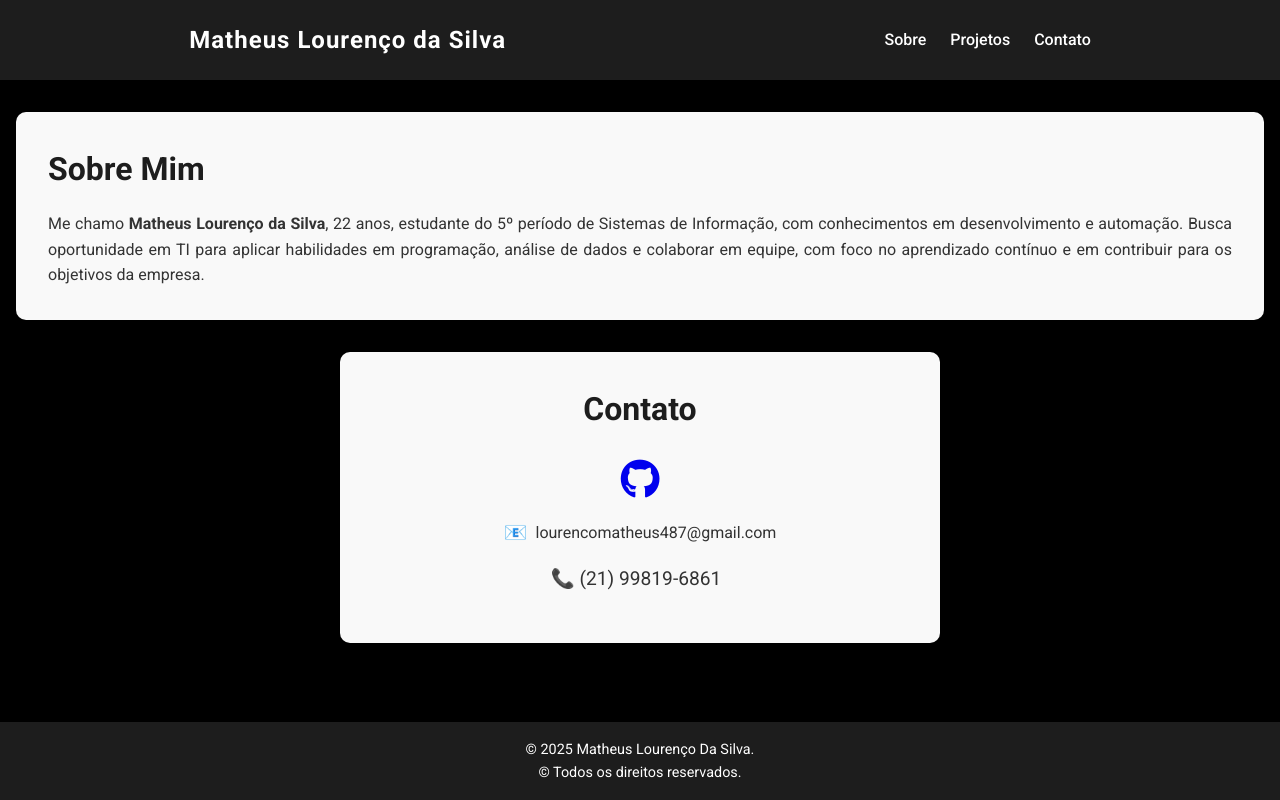
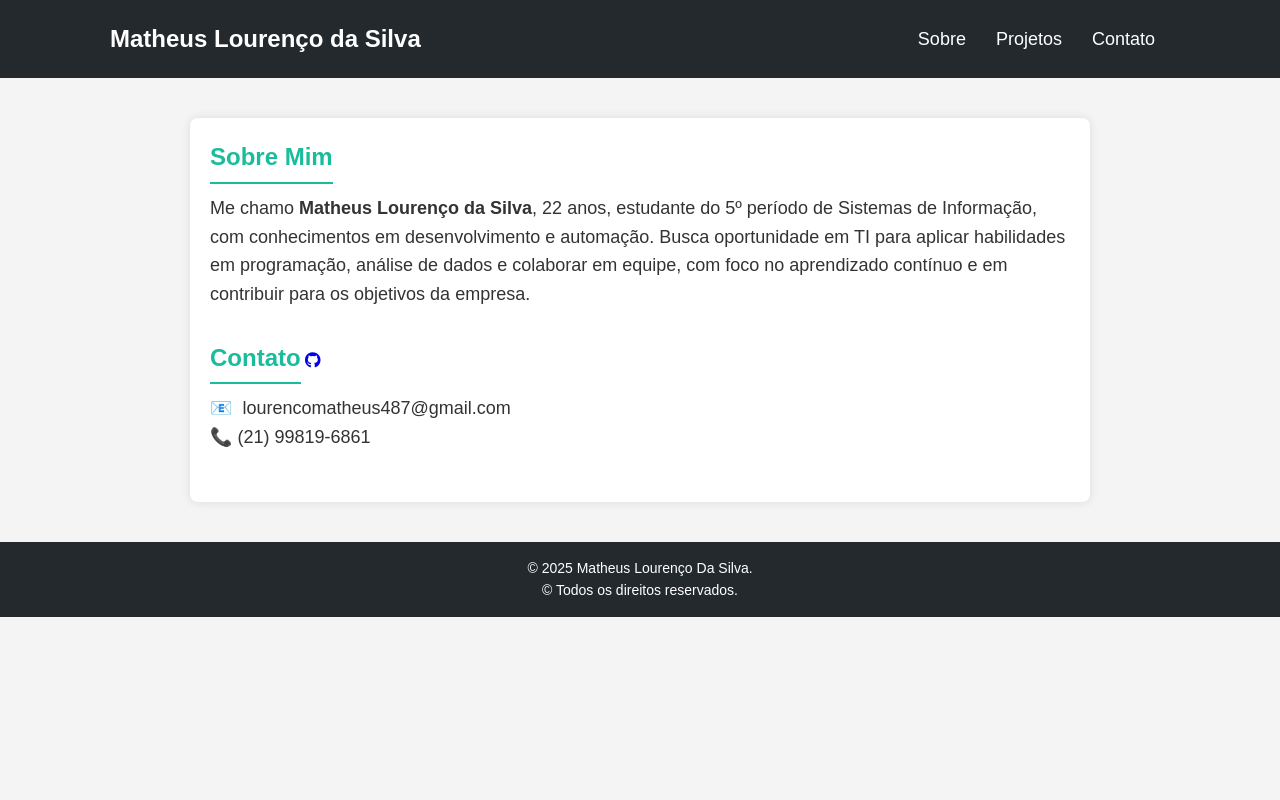
Before and after one commit to MathLouren/portfolio, a plain HTML site: page index.html in a window 1280 px wide. Drawn offline with Linux system fonts and the light colour scheme; a script that the page names is missing.

Commit message:
Update style.css
edit css

```diff
--- a/assets/style.css
+++ b/assets/style.css
@@ -1,250 +1,106 @@
-@import url('https://fonts.googleapis.com/css2?family=Roboto:ital,wght@0,100..900;1,100..900&display=swap');
-:root {
---primary-color: #1d1d1d;
---secondary-color: #f9f9f9;
---accent-color: #0066cc;
---light-gray: #e0e0e0;
---text-color: #333;
---transition-speed: 0.3s;
---font-main: 'Roboto', sans-serif;
-}
-
+/* Reset básico para remover margens e paddings padrão */
 * {
-margin: 0;
-padding: 0;
-box-sizing: border-box;
-font-family: var(--font-main);
-border-bottom: #000;
-}
-
-html, body {
-height: 100%;
+    margin: 0;
+    padding: 0;
+    box-sizing: border-box;
+    font-family: 'Arial', sans-serif;
 }
 
 body {
-display: flex;
-flex-direction: column;
-background-color: #fff;
-color: var(--text-color);
-line-height: 1.6;
-scroll-behavior: smooth;
+    background-color: #f4f4f4;
+    color: #333;
+    line-height: 1.6;
 }
 
 header {
-width: 100%;
-height: auto;
-min-height: 80px;
-background-color: var(--primary-color);
-color: #fff;
-box-shadow: 0 0.4px 0.8px #fff;
-display: flex;
-align-items: center !important;
-z-index: 1000;
+    background: #24292e;
+    color: #fff;
+    padding: 20px 0;
+    text-align: center;
 }
 
-.container_header{
-width: 1300px;
-margin: auto;
-display: flex;
-justify-content: space-around;
+.container_header {
+    display: flex;
+    justify-content: space-between;
+    align-items: center;
+    max-width: 1100px;
+    margin: 0 auto;
+    padding: 0 20px;
 }
 
-header h1 {
-font-size: 1.5rem;
-letter-spacing: 1px;
+h1 {
+    font-size: 24px;
 }
 
-nav{
+.navbar_container ul {
+    list-style: none;
     display: flex;
-    flex-direction: column;
-    justify-content: center;
-    align-items: center ;
 }
 
-nav ul {
-    display: flex;
-    list-style: none;
-    gap: 1.5rem;
+.navbar_container ul li {
+    margin: 0 15px;
 }
 
-nav a {
-color: #fff;
-text-decoration: none;
-font-weight: 500;
-transition: color var(--transition-speed);
+.navbar_container ul li a {
+    color: #fff;
+    text-decoration: none;
+    font-size: 18px;
+    transition: color 0.3s;
 }
 
-nav a:hover {
-color: var(--accent-color);
+.navbar_container ul li a:hover {
+    color: #1abc9c;
 }
 
-main {
-flex: 1;
-background-color: #000;
+.container_main {
+    max-width: 900px;
+    margin: 40px auto;
+    background: #fff;
+    padding: 20px;
+    border-radius: 8px;
+    box-shadow: 0 0 10px rgba(0, 0, 0, 0.1);
 }
 
-.container_main{
-width: 100%;
-max-width: 1300px;
-margin: 2rem auto;
-padding: 0 1rem;
+section {
+    margin-bottom: 30px;
 }
 
-#sobre {
-padding: 2rem;
-background-color: var(--secondary-color);
-border-radius: 10px;
-box-shadow: 0 4px 8px rgba(0,0,0,0.05);
-margin-bottom: 2rem;
+h2 {
+    color: #1abc9c;
+    border-bottom: 2px solid #1abc9c;
+    display: inline-block;
+    padding-bottom: 5px;
+    margin-bottom: 10px;
 }
 
-#sobre h2 {
-font-size: 2rem;
-margin-bottom: 1rem;
-color: var(--primary-color);
-}
-
-#sobre p {
-font-size: 1rem;
-text-align: justify;
-}
-
-#projetos {
-padding: 2rem;
-display: flex !important;
-flex-direction: column !important;
-}
-
-#projetos h2 {
-font-size: 2rem;
-margin-bottom: 1.5rem;
-color: #fff;
-}
-
-.projeto {
-background-color: #fff;
-border: 1px solid var(--light-gray);
-border-radius: 10px;
-padding: 1.5rem;
-box-shadow: 0 2px 4px rgba(0,0,0,0.1);
-transition: transform var(--transition-speed), box-shadow var(--transition-speed);
-margin-bottom: 1.5rem !important;
-}
-
-.projeto:hover {
-transform: translateY(-5px);
-box-shadow: 0 4px 12px rgba(0,0,0,0.15);
-}
-
-.projeto h3 a {
-color: var(--primary-color);
-text-decoration: none;
-transition: color var(--transition-speed);
-}
-
-.projeto h3 a:hover {
-color: var(--accent-color);
-}
-
-.projeto p {
-margin-top: 0.5rem;
-font-size: 0.95rem;
-color: var(--text-color);
-}
-
-@media (min-width: 768px) {
-#projetos {
-    display: grid;
-    grid-template-columns: repeat(auto-fit, minmax(300px, 1fr));
-    gap: 1.5rem;
-}
-.projeto {
-    margin-bottom: 0;
-}
-}
-
-
-@media (max-width: 800px) {
-header nav {
-    display: none !important;
-}
-}
-
-
-#contato {
-background-color: var(--secondary-color);
-padding: 2rem;
-margin: 2rem auto;
-max-width: 600px;
-border-radius: 10px;
-box-shadow: 0 4px 10px rgba(0, 0, 0, 0.1);
-text-align: center;
-}
-
-#contato h2 {
-font-size: 2rem;
-margin-bottom: 1.5rem;
-color: var(--primary-color);
-}
-
-.contact-info p {
-font-size: 1rem;
-margin: 1rem 0;
-color: var(--text-color);
-transition: color var(--transition-speed);
+p {
+    font-size: 18px;
 }
 
 .contact-info a {
-color: inherit;
-text-decoration: none;
-display: inline-flex;
-align-items: center;
+    text-decoration: none;
+    color: #333;
+    font-size: 18px;
+    display: flex;
+    align-items: center;
 }
 
 .contact-info a:hover {
-color: var(--accent-color);
+    color: #1abc9c;
 }
 
 .icon {
-margin-right: 0.5rem;
-font-size: 1.2rem;
+    margin-right: 10px;
 }
 
 footer {
-background-color: var(--primary-color);
-color: #fff;
-padding: 1rem 2rem;
-text-align: center;
-font-size: 0.9rem;
-box-shadow: 0 -2px 4px rgba(0,0,0,0.2);
+    background: #24292e;
+    color: #fff;
+    text-align: center;
+    padding: 15px 0;
+    margin-top: 40px;
 }
 
-footer p {
-margin: 0;
-transition: opacity var(--transition-speed);
+.footer-container p {
+    font-size: 14px;
 }
-
-footer p:hover {
-opacity: 0.8;
-}
-
-.fa-github{
-    font-size: 40px;
-}
-
-
-@media (max-width: 480px) {
-header h1 {
-    font-size: 1.2rem;
-}
-nav ul {
-    gap: 1rem;
-}
-#sobre, #contato {
-    padding: 1.5rem;
-    margin: 1rem;
-}
-#projetos h2, #sobre h2, #contato h2 {
-    font-size: 1.5rem;
-}
-}
```
